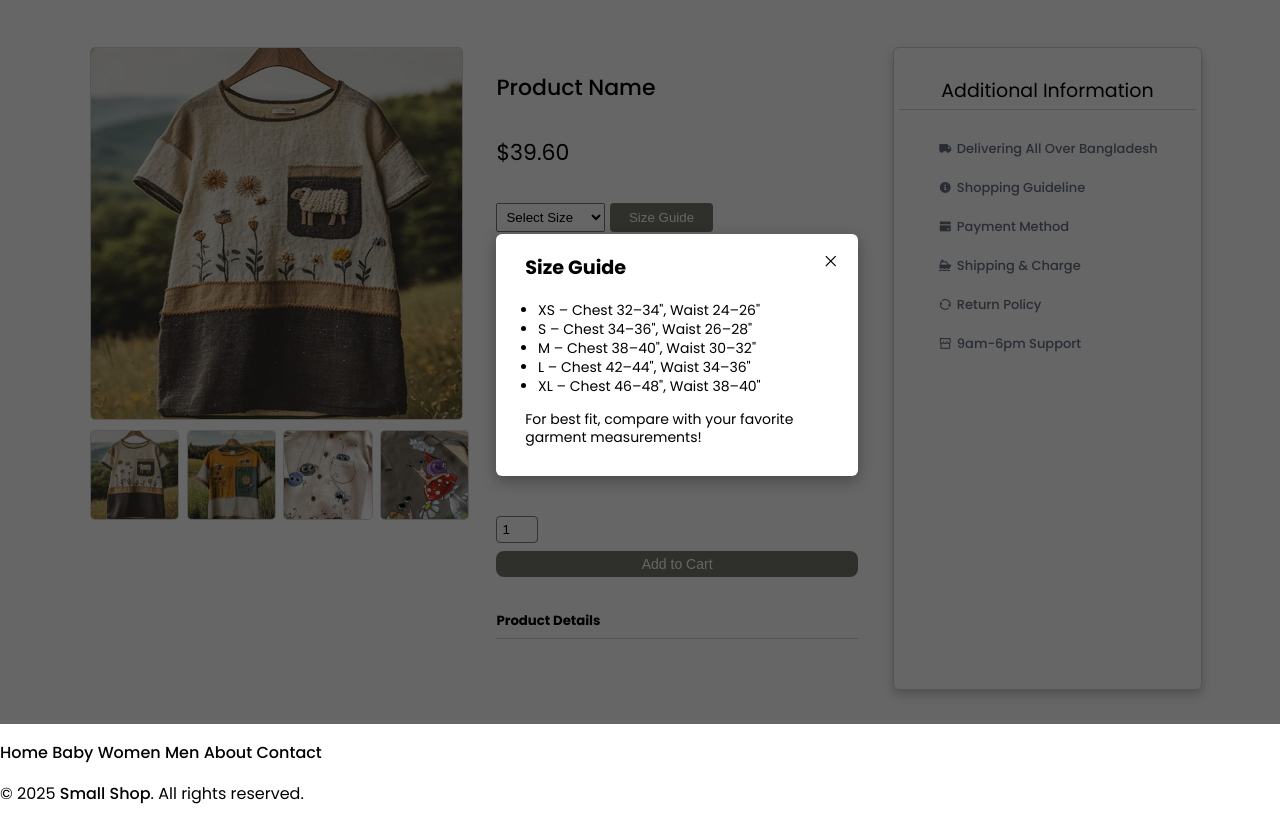
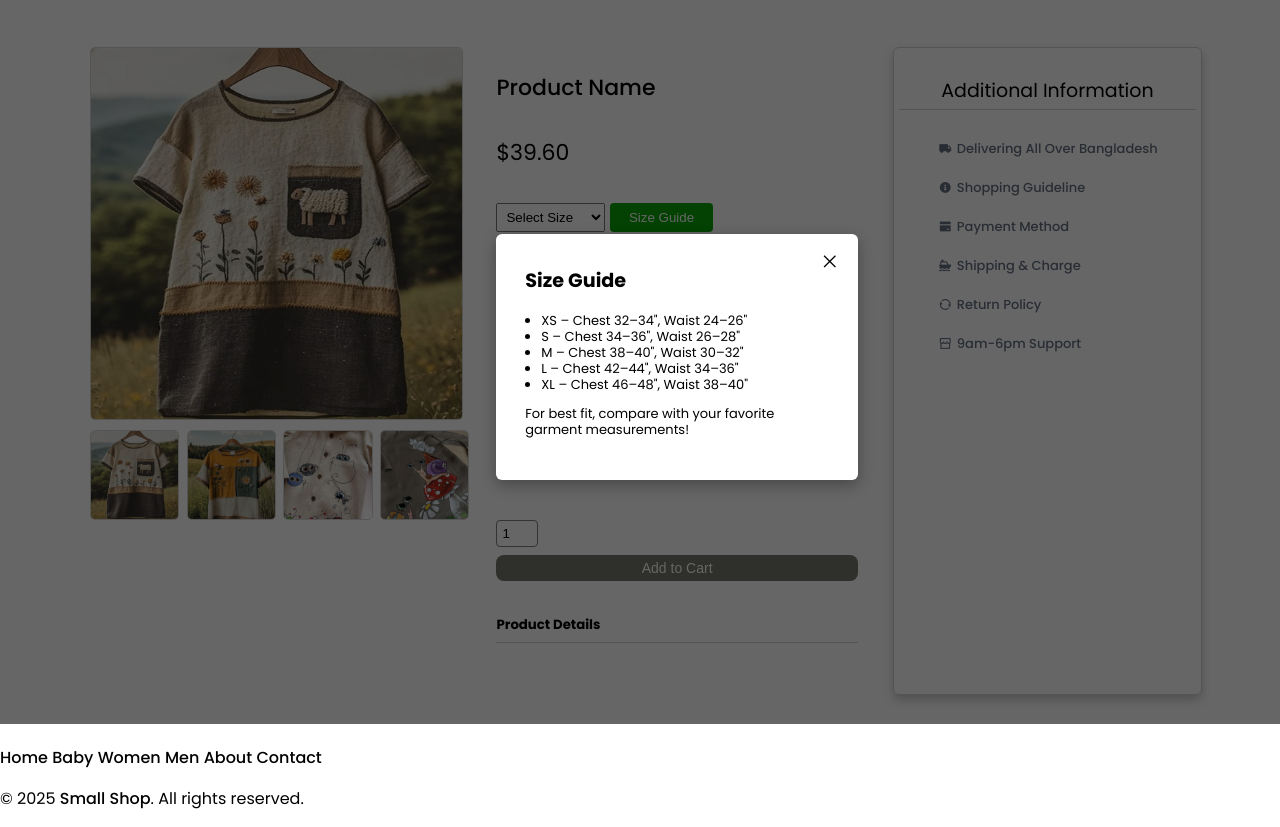
Before and after one commit to arif-sk-dev/shopping-cart-1, a plain HTML site: page detail.html in a window 1280 px wide. Both pictures are taken after a click on the button "Size Guide". Shown: the part 76-903 px from the top of the page. Drawn offline with nearby package versions, Linux system fonts and the light colour scheme.

Commit message:
initial commit

```diff
--- a/detail.css
+++ b/detail.css
@@ -138,7 +138,7 @@ body {
 
 /* popup / size guide button  */
 .size-guide-btn {
-  background-color: #76776b;
+  background-color: rgb(8, 165, 8);
   color: white;
   padding: 0.45rem 1.2rem;
   border: none;
@@ -148,7 +148,7 @@ body {
   transition: 0.3s ease-in-out;
 }
 .size-guide-btn:hover {
-  background-color: #686867;
+  background-color: green;
 }
 
  .popup-overlay {  /* dark outside the popup area  */
@@ -168,10 +168,79 @@ body {
   display: none;
   position: relative;
   background-color: white;
+  padding: 1.8rem;
+  max-width: 85%;
+  margin: auto;
+  /* max-width: 450px; */
+  border-radius: 6px;
+  box-shadow: 0 5px 15px rgba(0, 0, 0, 0.3);
+  animation: fadeIn 0.3s ease-in-out;
+  z-index: 1002;
+}
+.popup-content.active {
+  display: block;
+}
+.popup-content h2 {
+  margin-top: 0;
+  font-size: 1.2rem;
+}
+.popup-content ul {
+  margin: 0.5rem 0;
+  padding-left: 1rem;
+  list-style-type: disc;
+  line-height: 16px;
+  font-size: 13px;
+}
+.popup-content p {
+  font-size: 13px;
+  line-height: 16px;
+}
+
+#closeSizeGuide {
+  position: absolute;
+  top: 10px;
+  right: 20px;
+  cursor: pointer;
+}
+@keyframes fadeIn {
+  from { opacity: 0; transform: scale(0.4); }
+  to { opacity: 1; transform: scale(1); }
+}
+/* popup / size guide button  */
+/* .size-guide-btn {
+  background-color: #76776b;
+  color: white;
+  padding: 0.45rem 1.2rem;
+  border: none;
+  cursor: pointer;
+  font: 1rem;
+  border-radius: 4px;
+  transition: 0.3s ease-in-out;
+}
+.size-guide-btn:hover {
+  background-color: #686867;
+}
+
+ .popup-overlay {
+  position: fixed;
+  inset: 0;
+  background: rgba(0, 0, 0, 0.6);
+  opacity: 0;
+  visibility: hidden;
+  transition: opacity 0.3s ease;
+  z-index: 1002;
+}
+.popup-overlay.active {
+  opacity: 1;
+  visibility: visible;
+}
+.popup-content {
+  display: none;
+  position: relative;
+  background-color: white;
   padding: 1rem 1rem 1rem 1.8rem;
   font-size: 14px;
   max-width: 450px;
-  /* max-width: 60%; */
   border-radius: 6px;
   box-shadow: 0 5px 15px rgba(0, 0, 0, 0.3);
   animation: fadeIn 0.3s ease-in-out;
@@ -206,7 +275,7 @@ body {
 @keyframes fadeIn {
   from { opacity: 0; transform: scale(0.4); }
   to { opacity: 1; transform: scale(1); }
-}
+} */
  /* product details end here =========== */
 
  @media (350px <= width <=768px) {
--- a/detail.js
+++ b/detail.js
@@ -6,9 +6,6 @@ document.addEventListener("DOMContentLoaded", () => {
   const closePopup = document.getElementById("closeSizeGuide");
   const overlay = document.querySelector("#popupOverlay");
 
-  // const productId = getProductIdFromURL();
-  // const addToCartBtn = document.getElementById("addToCartBtn");
-  // const quantityInput = document.querySelector("input[type='number']");
 
   openPopup.addEventListener('click', () => {
     popup.classList.add("active");
```
Also changed, not shown: index.html (+0 -2 lines).
